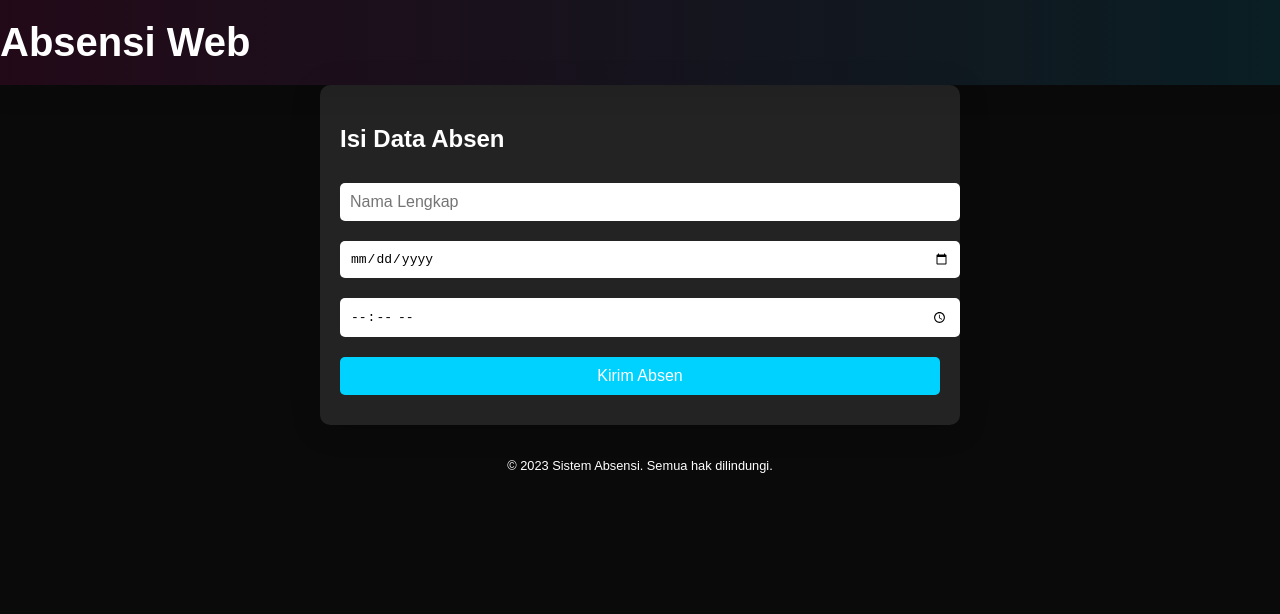
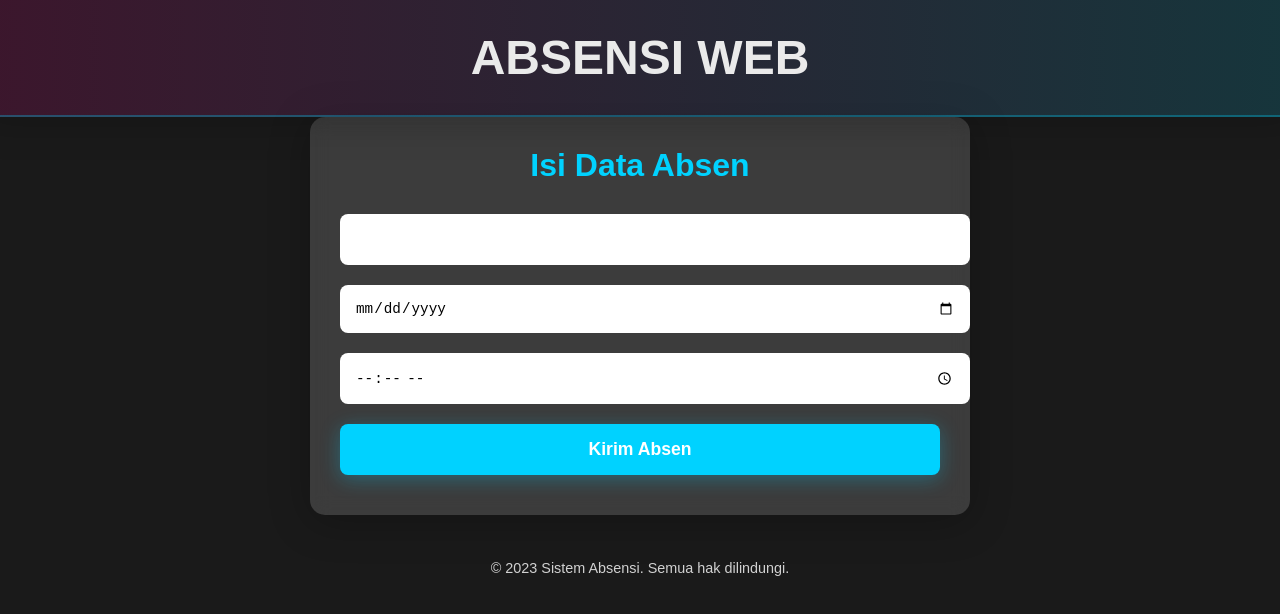
Before and after one commit to Kayzenn123/web-portofolio, a website: page index.html in a window 1280 px wide. Drawn offline with Linux system fonts and the light colour scheme.

Commit message:
AI update

```diff
--- a/index.html
+++ b/index.html
@@ -3,62 +3,102 @@
 <head>
     <meta charset="UTF-8">
     <meta name="viewport" content="width=device-width, initial-scale=1.0">
-    <title>Absensi Web</title>
+    <title>Premium Absensi Web</title>
     <style>
         body {
             font-family: 'Arial', sans-serif;
-            background-color: #0A0A0A;
-            color: #FFFFFF;
+            background-color: #1A1A1A;
+            color: #EAEAEA;
             margin: 0;
             padding: 0;
             display: flex;
             flex-direction: column;
             align-items: center;
         }
+
         header {
-            background: linear-gradient(90deg, rgba(255, 0, 150, 0.1), rgba(0, 212, 255, 0.1));
+            background: linear-gradient(90deg, rgba(255, 0, 150, 0.15), rgba(0, 212, 255, 0.15));
             width: 100%;
-            padding: 20px;
-            box-shadow: 0 4px 30px rgba(0, 0, 0, 0.1);
+            padding: 30px 20px;
+            box-shadow: 0 4px 40px rgba(0, 0, 0, 0.2);
             z-index: 1000;
+            border-bottom: 2px solid rgba(0, 212, 255, 0.3);
         }
+
         h1 {
             margin: 0;
-            font-size: 2.5em;
+            font-size: 3em;
+            font-weight: 700;
+            text-align: center;
+            text-transform: uppercase;
         }
+
         .form-container {
-            background-color: rgba(255, 255, 255, 0.1);
-            padding: 20px;
-            border-radius: 10px;
-            box-shadow: 0 4px 30px rgba(0, 0, 0, 0.2);
+            background: rgba(255, 255, 255, 0.15);
+            padding: 30px;
+            border-radius: 15px;
+            box-shadow: 0 6px 40px rgba(0, 0, 0, 0.25);
             width: 100%;
             max-width: 600px;
+            backdrop-filter: blur(10px);
         }
+
+        h2 {
+            margin: 0 0 20px;
+            font-size: 2em;
+            text-align: center;
+            color: #00D2FF;
+        }
+
         input[type="text"], input[type="date"], input[type="time"], button {
             margin: 10px 0;
-            padding: 10px;
-            font-size: 1em;
+            padding: 15px;
+            font-size: 1.1em;
             border: none;
-            border-radius: 5px;
+            border-radius: 8px;
             width: 100%;
             transition: all 0.3s ease;
         }
+
+        input[type="text"]::placeholder, input[type="date"]::placeholder, input[type="time"]::placeholder {
+            color: rgba(255, 255, 255, 0.6);
+        }
+
         input[type="text"]:focus, input[type="date"]:focus, input[type="time"]:focus {
             outline: none;
             border: 2px solid #00D2FF;
-            box-shadow: 0 0 10px rgba(0, 210, 255, 0.5);
+            box-shadow: 0 0 20px rgba(0, 210, 255, 0.5);
         }
+
         button {
             background-color: #00D2FF;
             color: white;
+            font-weight: bold;
             cursor: pointer;
+            box-shadow: 0 4px 20px rgba(0, 210, 255, 0.3);
         }
+
         button:hover {
             background-color: #00BFFF;
+            box-shadow: 0 4px 30px rgba(0, 190, 255, 0.5);
+            transform: scale(1.02);
         }
+
         footer {
-            margin-top: 20px;
-            font-size: 0.8em;
+            margin-top: 30px;
+            font-size: 0.9em;
+            text-align: center;
+            color: rgba(255, 255, 255, 0.8);
+        }
+
+        @media (max-width: 600px) {
+            h1 {
+                font-size: 2.5em;
+            }
+
+            h2 {
+                font-size: 1.8em;
+            }
         }
     </style>
 </head>
```
